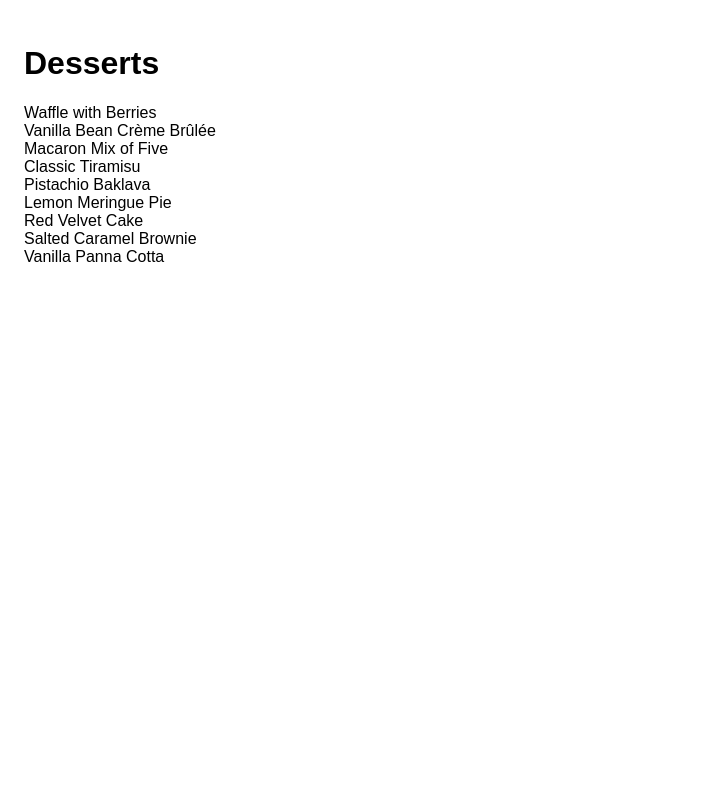
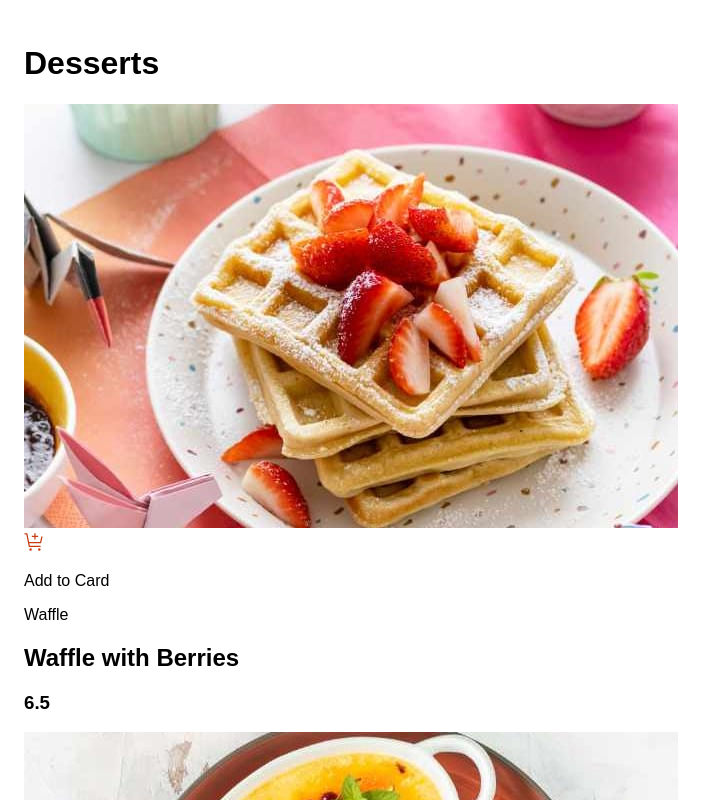
Before and after one commit to Zickenheiner/choose-your-dessert, a React (Vite) app: page / in a window 1280 px wide. Shown: the top 800 px of the page, without its empty margins (0-717 px from the left). Built offline with nearby package versions, Linux system fonts and the light colour scheme.

Commit message:
create the component ButtonItem and the file ButtonItem.css

```diff
--- /dev/null
+++ b/src/components/ButtonItem.tsx
@@ -0,0 +1,11 @@
+export default function ButtonItem() {
+  return (
+    <div>
+      <img
+        src="/src/assets/images/icon-add-to-cart.svg"
+        alt="icon-add-to-card"
+      />
+      <p>Add to Card</p>
+    </div>
+  );
+}
--- a/src/components/MenuItem.tsx
+++ b/src/components/MenuItem.tsx
@@ -1,4 +1,5 @@
 import "../styles/MenuItem.css";
+import ButtonItem from "./ButtonItem";
 
 interface Item {
   item: {
@@ -13,7 +14,16 @@ interface Item {
     price: number;
   };
 }
+
 export default function MenuItem({ item }: Item) {
   const { image, name, category, price } = item;
-  return <div>{name}</div>;
+  return (
+    <div>
+      <img src={image.mobile} alt="img-dessert" />
+      <ButtonItem />
+      <p>{category}</p>
+      <h2>{name}</h2>
+      <h3>{price}</h3>
+    </div>
+  );
 }
--- a/src/data.json
+++ b/src/data.json
@@ -1,10 +1,10 @@
 [
   {
     "image": {
-      "thumbnail": "./assets/images/image-waffle-thumbnail.jpg",
-      "mobile": "./assets/images/image-waffle-mobile.jpg",
-      "tablet": "./assets/images/image-waffle-tablet.jpg",
-      "desktop": "./assets/images/image-waffle-desktop.jpg"
+      "thumbnail": "/src/assets/images/image-waffle-thumbnail.jpg",
+      "mobile": "/src/assets/images/image-waffle-mobile.jpg",
+      "tablet": "/src/assets/images/image-waffle-tablet.jpg",
+      "desktop": "/src/assets/images/image-waffle-desktop.jpg"
     },
     "name": "Waffle with Berries",
     "category": "Waffle",
@@ -12,10 +12,10 @@
   },
   {
     "image": {
-      "thumbnail": "./assets/images/image-creme-brulee-thumbnail.jpg",
-      "mobile": "./assets/images/image-creme-brulee-mobile.jpg",
-      "tablet": "./assets/images/image-creme-brulee-tablet.jpg",
-      "desktop": "./assets/images/image-creme-brulee-desktop.jpg"
+      "thumbnail": "/src/assets/images/image-creme-brulee-thumbnail.jpg",
+      "mobile": "/src/assets/images/image-creme-brulee-mobile.jpg",
+      "tablet": "/src/assets/images/image-creme-brulee-tablet.jpg",
+      "desktop": "/src/assets/images/image-creme-brulee-desktop.jpg"
     },
     "name": "Vanilla Bean Crème Brûlée",
     "category": "Crème Brûlée",
@@ -23,10 +23,10 @@
   },
   {
     "image": {
-      "thumbnail": "./assets/images/image-macaron-thumbnail.jpg",
-      "mobile": "./assets/images/image-macaron-mobile.jpg",
-      "tablet": "./assets/images/image-macaron-tablet.jpg",
-      "desktop": "./assets/images/image-macaron-desktop.jpg"
+      "thumbnail": "/src/assets/images/image-macaron-thumbnail.jpg",
+      "mobile": "/src/assets/images/image-macaron-mobile.jpg",
+      "tablet": "/src/assets/images/image-macaron-tablet.jpg",
+      "desktop": "/src/assets/images/image-macaron-desktop.jpg"
     },
     "name": "Macaron Mix of Five",
     "category": "Macaron",
@@ -34,10 +34,10 @@
   },
   {
     "image": {
-      "thumbnail": "./assets/images/image-tiramisu-thumbnail.jpg",
-      "mobile": "./assets/images/image-tiramisu-mobile.jpg",
-      "tablet": "./assets/images/image-tiramisu-tablet.jpg",
-      "desktop": "./assets/images/image-tiramisu-desktop.jpg"
+      "thumbnail": "/src/assets/images/image-tiramisu-thumbnail.jpg",
+      "mobile": "/src/assets/images/image-tiramisu-mobile.jpg",
+      "tablet": "/src/assets/images/image-tiramisu-tablet.jpg",
+      "desktop": "/src/assets/images/image-tiramisu-desktop.jpg"
     },
     "name": "Classic Tiramisu",
     "category": "Tiramisu",
@@ -45,10 +45,10 @@
   },
   {
     "image": {
-      "thumbnail": "./assets/images/image-baklava-thumbnail.jpg",
-      "mobile": "./assets/images/image-baklava-mobile.jpg",
-      "tablet": "./assets/images/image-baklava-tablet.jpg",
-      "desktop": "./assets/images/image-baklava-desktop.jpg"
+      "thumbnail": "/src/assets/images/image-baklava-thumbnail.jpg",
+      "mobile": "/src/assets/images/image-baklava-mobile.jpg",
+      "tablet": "/src/assets/images/image-baklava-tablet.jpg",
+      "desktop": "/src/assets/images/image-baklava-desktop.jpg"
     },
     "name": "Pistachio Baklava",
     "category": "Baklava",
@@ -56,10 +56,10 @@
   },
   {
     "image": {
-      "thumbnail": "./assets/images/image-meringue-thumbnail.jpg",
-      "mobile": "./assets/images/image-meringue-mobile.jpg",
-      "tablet": "./assets/images/image-meringue-tablet.jpg",
-      "desktop": "./assets/images/image-meringue-desktop.jpg"
+      "thumbnail": "/src/assets/images/image-meringue-thumbnail.jpg",
+      "mobile": "/src/assets/images/image-meringue-mobile.jpg",
+      "tablet": "/src/assets/images/image-meringue-tablet.jpg",
+      "desktop": "/src/assets/images/image-meringue-desktop.jpg"
     },
     "name": "Lemon Meringue Pie",
     "category": "Pie",
@@ -67,10 +67,10 @@
   },
   {
     "image": {
-      "thumbnail": "./assets/images/image-cake-thumbnail.jpg",
-      "mobile": "./assets/images/image-cake-mobile.jpg",
-      "tablet": "./assets/images/image-cake-tablet.jpg",
-      "desktop": "./assets/images/image-cake-desktop.jpg"
+      "thumbnail": "/src/assets/images/image-cake-thumbnail.jpg",
+      "mobile": "/src/assets/images/image-cake-mobile.jpg",
+      "tablet": "/src/assets/images/image-cake-tablet.jpg",
+      "desktop": "/src/assets/images/image-cake-desktop.jpg"
     },
     "name": "Red Velvet Cake",
     "category": "Cake",
@@ -78,10 +78,10 @@
   },
   {
     "image": {
-      "thumbnail": "./assets/images/image-brownie-thumbnail.jpg",
-      "mobile": "./assets/images/image-brownie-mobile.jpg",
-      "tablet": "./assets/images/image-brownie-tablet.jpg",
-      "desktop": "./assets/images/image-brownie-desktop.jpg"
+      "thumbnail": "/src/assets/images/image-brownie-thumbnail.jpg",
+      "mobile": "/src/assets/images/image-brownie-mobile.jpg",
+      "tablet": "/src/assets/images/image-brownie-tablet.jpg",
+      "desktop": "/src/assets/images/image-brownie-desktop.jpg"
     },
     "name": "Salted Caramel Brownie",
     "category": "Brownie",
@@ -89,10 +89,10 @@
   },
   {
     "image": {
-      "thumbnail": "./assets/images/image-panna-cotta-thumbnail.jpg",
-      "mobile": "./assets/images/image-panna-cotta-mobile.jpg",
-      "tablet": "./assets/images/image-panna-cotta-tablet.jpg",
-      "desktop": "./assets/images/image-panna-cotta-desktop.jpg"
+      "thumbnail": "/src/assets/images/image-panna-cotta-thumbnail.jpg",
+      "mobile": "/src/assets/images/image-panna-cotta-mobile.jpg",
+      "tablet": "/src/assets/images/image-panna-cotta-tablet.jpg",
+      "desktop": "/src/assets/images/image-panna-cotta-desktop.jpg"
     },
     "name": "Vanilla Panna Cotta",
     "category": "Panna Cotta",
```
Also changed, not shown: src/styles/ButtonItem.css (added).
